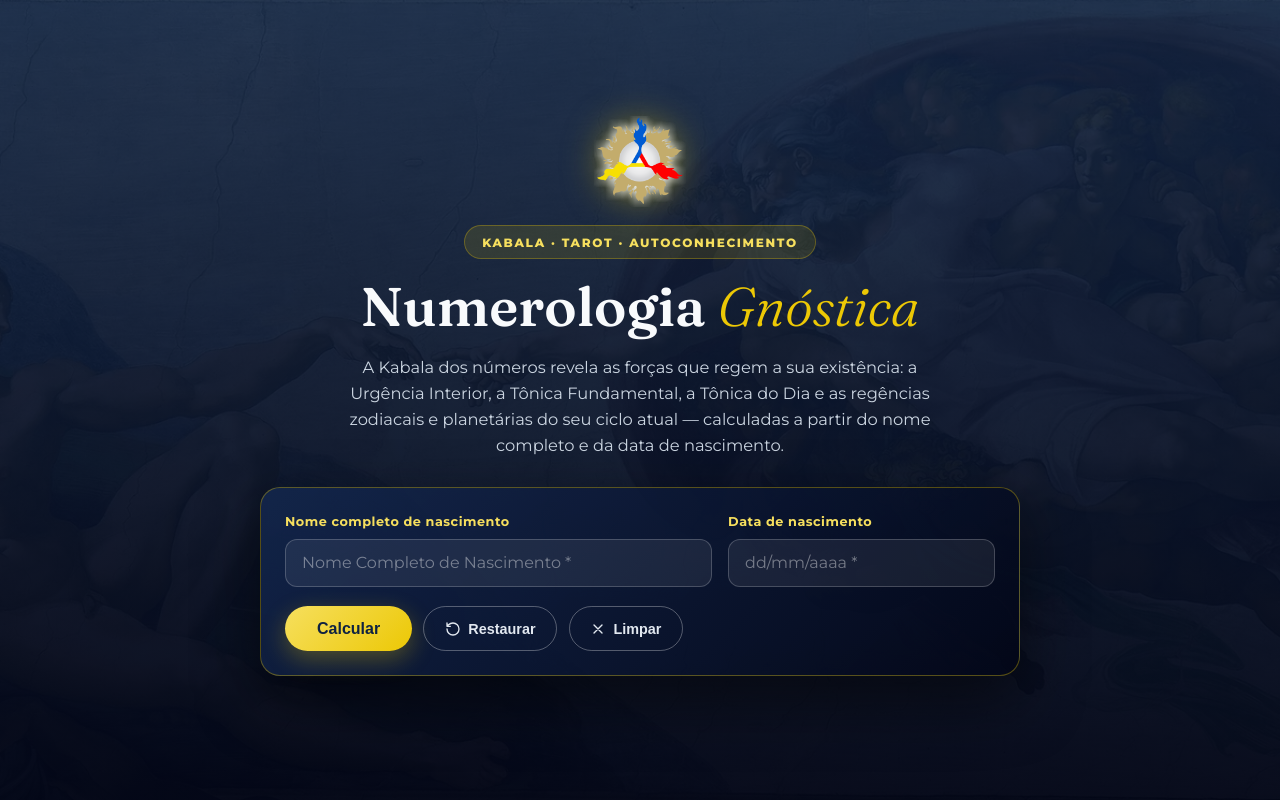
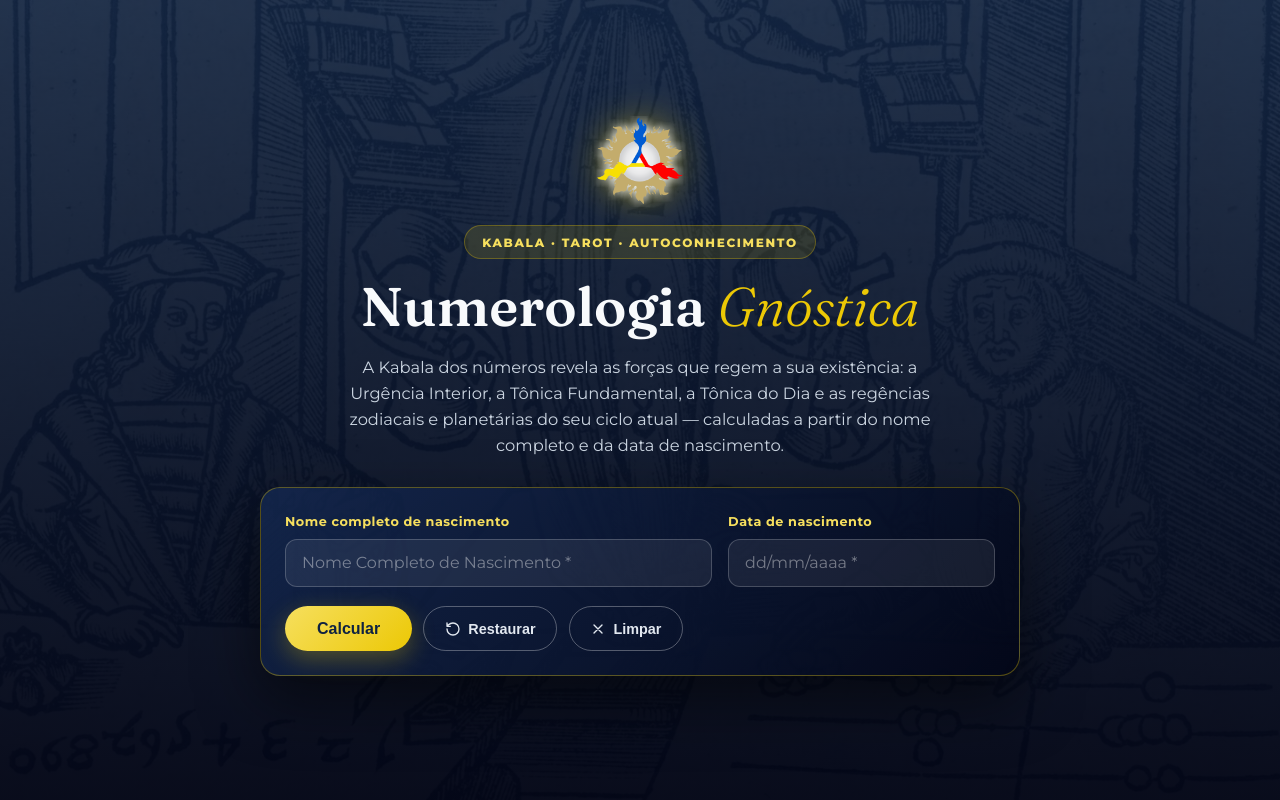
Before and after one commit to gnosisbrasil/igb-numerologia, a React (Vite) app: page / in a window 1280 px wide. Shown: the top 800 px of the page. Built offline with nearby package versions, Linux system fonts and the light colour scheme.

Commit message:
art: fundo Typus Arithmeticae 1503 (Boécio/Pitágoras, domínio público)

```diff
--- a/src/index.css
+++ b/src/index.css
@@ -59,7 +59,7 @@ main {
 .hero {
   background:
     linear-gradient(180deg, rgba(14, 34, 66, 0.9) 0%, rgba(2, 6, 23, 0.97) 100%),
-    url("/sistina-bg.webp") center / cover no-repeat;
+    url("/numeros-bg.webp") center / cover no-repeat;
   color: #f8fafc;
   text-align: center;
   padding: clamp(2.5rem, 6vh, 4rem) 1.25rem clamp(3rem, 7vh, 5rem);
@@ -463,7 +463,7 @@ main {
 .faixa-escura {
   background:
     linear-gradient(180deg, rgba(2, 6, 23, 1) 0%, rgba(14, 34, 66, 0.97) 100%),
-    url("/sistina-bg.webp") center / cover no-repeat;
+    url("/numeros-bg.webp") center / cover no-repeat;
   color: #e2e8f0;
 }
 
@@ -561,7 +561,7 @@ main {
 .podcast-cta {
   background:
     linear-gradient(180deg, rgba(14, 34, 66, 0.96) 0%, rgba(2, 6, 23, 1) 100%),
-    url("/sistina-bg.webp") center / cover no-repeat;
+    url("/numeros-bg.webp") center / cover no-repeat;
   color: #ffffff;
   padding-block: clamp(4rem, 9vw, 6.5rem);
   position: relative;
```
Also changed, not shown: public/numeros-bg.webp (added), public/sistina-bg.webp (deleted).
